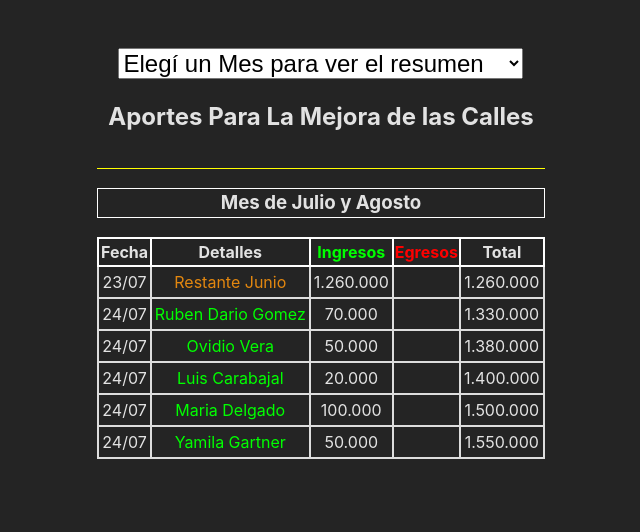
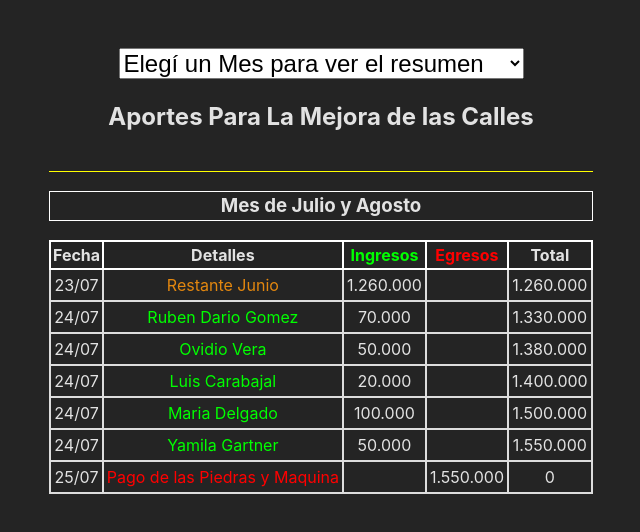
Before and after one commit to Dynezel/mejoras-calles-externas, a React (Vite) app: page / in a window 1280 px wide. Shown: the top 532 px of the page, without its empty margins (319-959 px from the left). Built offline with nearby package versions, Linux system fonts and the light colour scheme.

Commit message:
Add files via upload

```diff
--- a/src/Components/Julio.jsx
+++ b/src/Components/Julio.jsx
@@ -57,6 +57,13 @@ export default function Julio() {
                         <td></td>
                         <td>1.550.000</td>
                     </tr>
+                    <tr>
+                        <td>25/07</td>
+                        <td className="egresos">Pago de las Piedras y Maquina</td>
+                        <td></td>
+                        <td>1.550.000</td>
+                        <td>0</td>
+                    </tr>
                 </tbody>
                 </table>
         </div>
```
